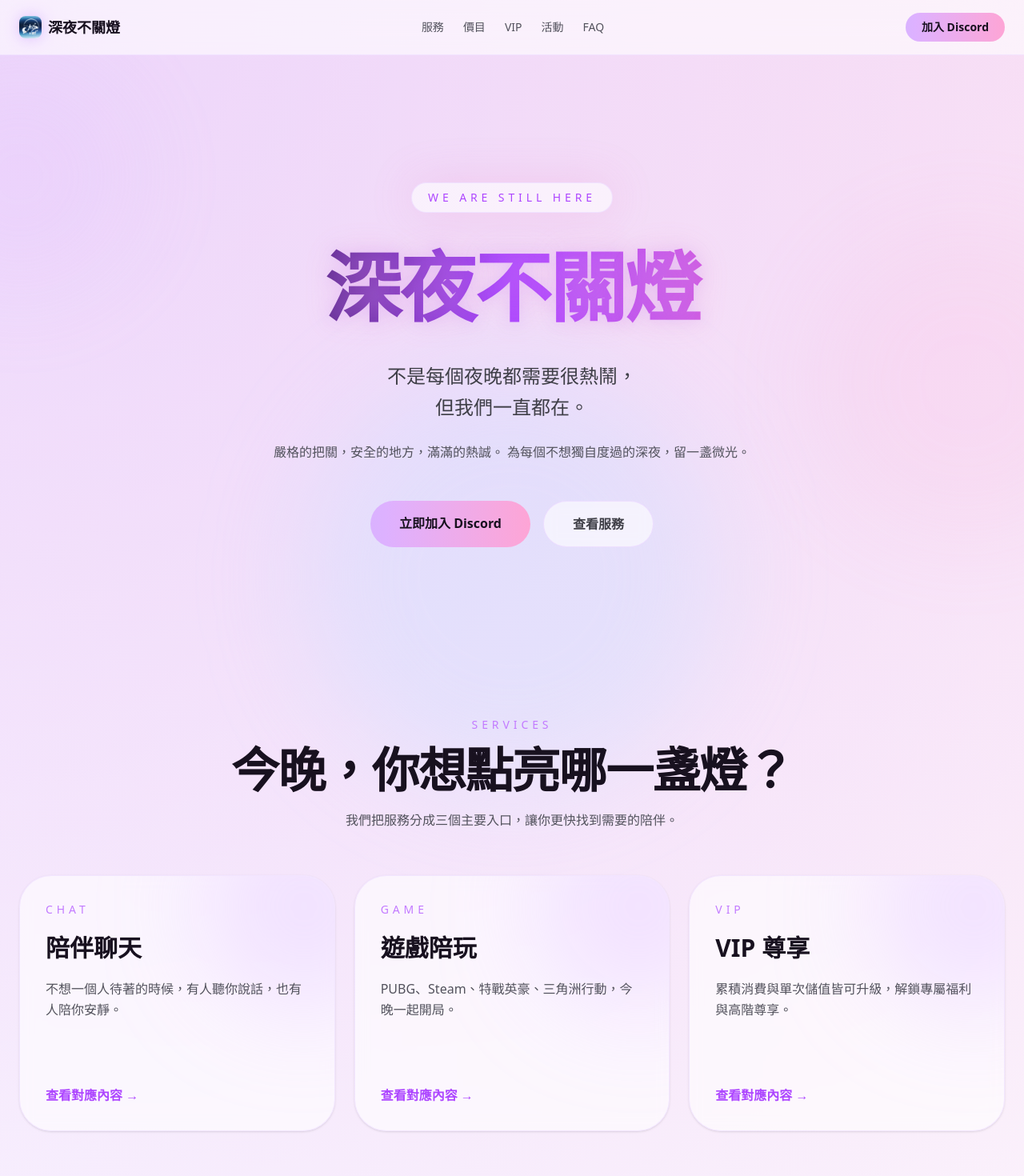
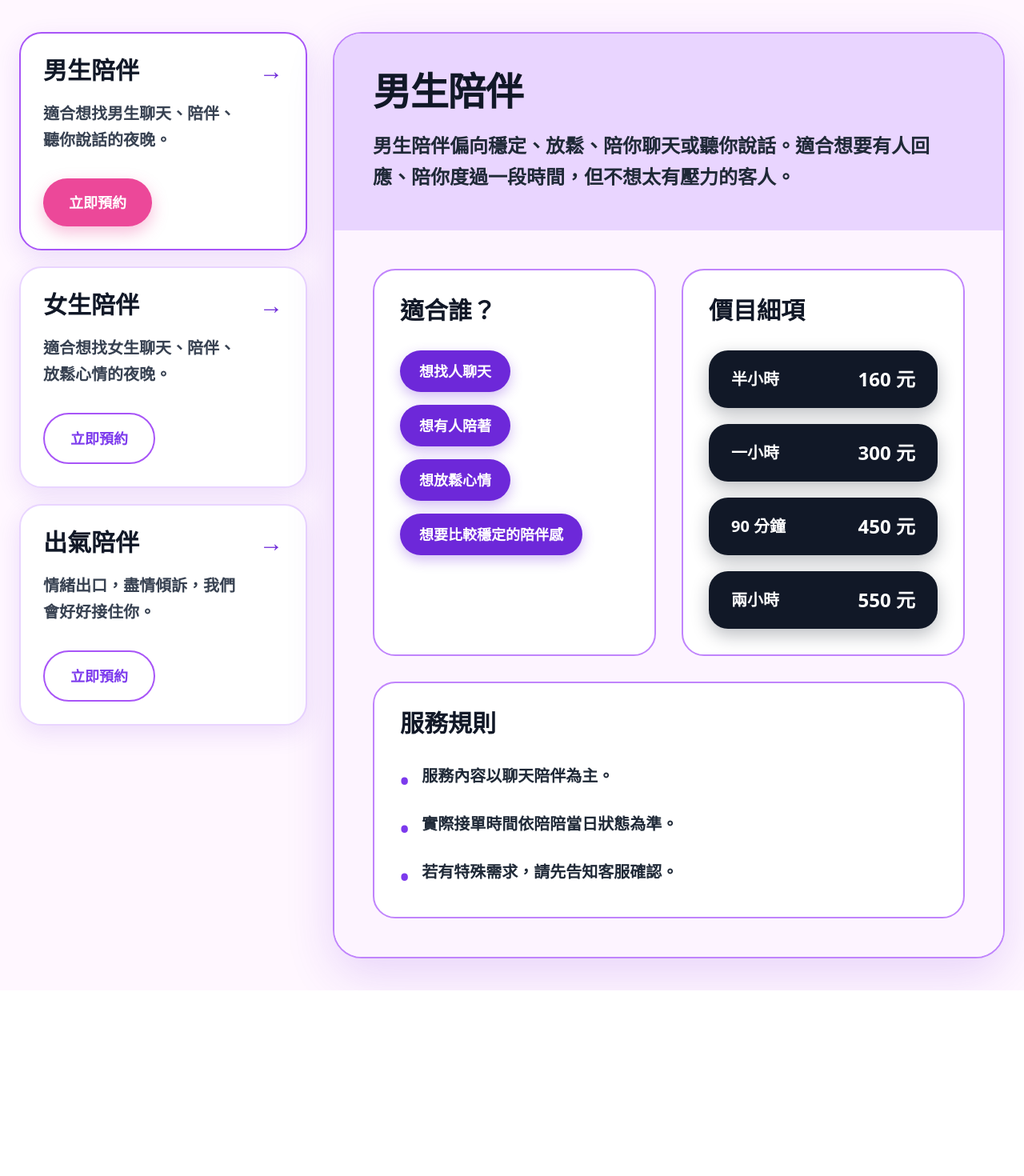
Before and after one commit to moxu09/wearestilllhere, a Next.js app: page / in a window 1280 px wide. Shown: the top 1470 px of the page at 80% size. After the commit the page ends 1238 px from the top, so only its background shows below. Built offline with nearby package versions, Linux system fonts and the light colour scheme.

Commit message:
縮小 detail 預約按鈕版面

```diff
--- a/app/page.tsx
+++ b/app/page.tsx
@@ -1,392 +1,186 @@
-import PriceExplorer from "./components/PriceExplorer";
-
-const discordLink = "https://discord.gg/tXNnXWMHbJ";
-
 const services = [
   {
-    title: "陪伴聊天",
-    label: "CHAT",
-    text: "不想一個人待著的時候，有人聽你說話，也有人陪你安靜。",
-    href: "#price",
+    title: "男生陪伴",
+    desc: "適合想找男生聊天、陪伴、聽你說話的夜晚。",
+    detailTitle: "男生陪伴",
+    detailDesc:
+      "男生陪伴偏向穩定、放鬆、陪你聊天或聽你說話。適合想要有人回應、陪你度過一段時間，但不想太有壓力的客人。",
+    tags: ["想找人聊天", "想有人陪著", "想放鬆心情", "想要比較穩定的陪伴感"],
+    rules: [
+      "服務內容以聊天陪伴為主。",
+      "實際接單時間依陪陪當日狀態為準。",
+      "若有特殊需求，請先告知客服確認。"
+    ],
+    prices: [
+      ["半小時", "160 元"],
+      ["一小時", "300 元"],
+      ["90 分鐘", "450 元"],
+      ["兩小時", "550 元"]
+    ]
   },
   {
-    title: "遊戲陪玩",
-    label: "GAME",
-    text: "PUBG、Steam、特戰英豪、三角洲行動，今晚一起開局。",
-    href: "#price",
+    title: "女生陪伴",
+    desc: "適合想找女生聊天、陪伴、放鬆心情的夜晚。",
+    detailTitle: "女生陪伴",
+    detailDesc:
+      "女生陪伴適合想找人聊天、撒嬌、放鬆、分享生活的人。用輕鬆自然的方式，陪你度過不想一個人的時間。",
+    tags: ["想被溫柔陪伴", "想聊天", "想放鬆", "想找人分享心情"],
+    rules: [
+      "服務內容以聊天陪伴為主。",
+      "可依需求選擇陪伴風格。",
+      "若需指定陪陪，請先確認陪陪是否有空。"
+    ],
+    prices: [
+      ["半小時", "210 元"],
+      ["一小時", "350 元"],
+      ["90 分鐘", "500 元"],
+      ["兩小時", "650 元"]
+    ]
   },
   {
-    title: "VIP 尊享",
-    label: "VIP",
-    text: "累積消費與單次儲值皆可升級，解鎖專屬福利與高階尊享。",
-    href: "#vip",
-  },
+    title: "出氣陪伴",
+    desc: "情緒出口，盡情傾訴，我們會好好接住你。",
+    detailTitle: "出氣陪伴",
+    detailDesc:
+      "出氣陪伴適合心情不好、壓力大、想要有人聽你說的人。你可以放心傾訴，我們會用合適的方式陪你消化情緒。",
+    tags: ["想抒發情緒", "想有人聽", "壓力很大", "想被接住"],
+    rules: [
+      "服務以情緒陪伴與傾聽為主。",
+      "請保持基本尊重與安全界線。",
+      "若內容涉及嚴重危機，建議尋求專業協助。"
+    ],
+    prices: [
+      ["10 分鐘", "100 元"],
+      ["30 分鐘", "250 元"],
+      ["一小時", "450 元"]
+    ]
+  }
 ];
 
-const vipCards = [
-  {
-    title: "VIP",
-    desc: "VIP 1 至 VIP 5，依累積消費或單次儲值升級。",
-    points: ["ASD 回饋", "折價券", "尊享頻道", "自定義 TAG"],
-  },
-  {
-    title: "VVIP",
-    desc: "VVIP 1 至 VVIP 5，解鎖更高階專屬福利。",
-    points: ["專屬客服", "冠名福利", "限定禮包", "尊寵好禮"],
-  },
-];
+export default function ServicePage() {
+  const active = services[0];
 
-const faqs = [
-  [
-    "如何下單？",
-    "加入 Discord 後，依照點單系統選擇服務、時間與付款方式，客服會協助確認。",
-  ],
-  [
-    "可以指定陪陪嗎？",
-    "可以，實際安排會依陪陪當下接單狀態與時間為主。",
-  ],
-  [
-    "遊戲陪玩保證勝率嗎？",
-    "一般娛樂陪玩不保證勝率、KD、段位或掉落物。",
-  ],
-  [
-    "詳細價目在哪裡看？",
-    "官網提供分類參考，完整價目與最新公告請以 Discord 為準。",
-  ],
-];
-
-function SectionTitle({
-  label,
-  title,
-  text,
-  center = false,
-}: {
-  label: string;
-  title: string;
-  text?: string;
-  center?: boolean;
-}) {
   return (
-    <div className={center ? "mb-14 text-center" : "mb-14"}>
-      <p className="mb-4 text-sm tracking-[0.35em] text-purple-400">
-        {label}
-      </p>
-
-      <h2 className="text-4xl font-black tracking-tight text-[#18111f] md:text-6xl">
-        {title}
-      </h2>
-
-      {text && (
-        <p
-          className={`mt-5 max-w-2xl leading-relaxed text-zinc-600 ${
-            center ? "mx-auto" : ""
-          }`}
+    <main className="min-h-screen bg-[#FFF7FF] px-6 py-10 text-[#111827]">
+      <section className="mx-auto grid max-w-7xl grid-cols-1 gap-8 lg:grid-cols-[360px_1fr]">
+        {/* 左側服務列表 */}
+        <div className="space-y-5">
+          {services.map((service, index) => (
+            <div
+              key={service.title}
+              className={[
+                "rounded-[28px] border-2 bg-white p-7 shadow-[0_10px_30px_rgba(109,40,217,0.12)]",
+                index === 0
+                  ? "border-[#A855F7]"
+                  : "border-[#E9D5FF]"
+              ].join(" ")}
             >
-          {text}
-        </p>
-      )}
-    </div>
-  );
-}
-
-export default function Home() {
-  return (
-    <main className="relative min-h-screen overflow-hidden bg-transparent text-[#18111f]">
-      <div className="pointer-events-none fixed inset-0 z-0">
-        <div className="float-light absolute left-[-120px] top-20 h-72 w-72 rounded-full bg-purple-300/30 blur-3xl" />
-        <div className="float-light absolute right-[-120px] top-72 h-96 w-96 rounded-full bg-pink-300/25 blur-3xl" />
-        <div className="absolute bottom-[-180px] left-1/2 h-[520px] w-[520px] -translate-x-1/2 rounded-full bg-blue-200/30 blur-3xl" />
-      </div>
-
-      <header className="fixed left-0 right-0 top-0 z-50 border-b border-purple-200/50 bg-white/60 backdrop-blur-2xl">
-        <div className="mx-auto flex max-w-7xl items-center justify-between px-6 py-4">
-           <a href="#home" className="flex items-center gap-2 text-lg font-black">
-             <img
-               src="/loader-icon.png"
-               alt="深夜不關燈"
-               className="h-7 w-7 rounded-lg object-cover shadow-[0_0_18px_rgba(192,132,252,0.45)]"
-             />
-             深夜不關燈
-          </a>
-
-          <nav className="hidden gap-6 text-sm text-zinc-600 md:flex">
-            <a href="#services" className="hover:text-purple-600">
-              服務
-            </a>
-            <a href="#price" className="hover:text-purple-600">
-              價目
-            </a>
-            <a href="#vip" className="hover:text-purple-600">
-              VIP
-            </a>
-            <a href="#event" className="hover:text-purple-600">
-              活動
-            </a>
-            <a href="#faq" className="hover:text-purple-600">
-              FAQ
-            </a>
-          </nav>
-
-          <a
-            href={discordLink}
-            target="_blank"
-            className="glow-button rounded-full bg-gradient-to-r from-purple-300 to-pink-300 px-5 py-2 text-sm font-bold text-[#18111f]"
-          >
-            加入 Discord
-          </a>
-        </div>
-      </header>
-
-      <section
-        id="home"
-        className="relative z-10 mx-auto flex min-h-screen max-w-7xl items-center px-6 pt-28"
-      >
-        <div className="w-full text-center">
-          <p className="soft-glow mb-8 inline-flex rounded-full border border-purple-200/60 bg-white/60 px-5 py-2 text-sm tracking-[0.35em] text-purple-500">
-            WE ARE STILL HERE
-          </p>
-
-          <h1 className="text-glow mx-auto max-w-5xl bg-gradient-to-r from-[#18111f] via-purple-500 to-pink-400 bg-clip-text text-6xl font-black leading-tight tracking-tight text-transparent md:text-8xl">
-            深夜不關燈
-          </h1>
-
-          <p className="mx-auto mt-8 max-w-2xl text-xl leading-relaxed text-zinc-700 md:text-2xl">
-            不是每個夜晚都需要很熱鬧，
-            <br />
-            但我們一直都在。
-          </p>
-
-          <p className="mx-auto mt-6 max-w-2xl leading-relaxed text-zinc-600">
-            嚴格的把關，安全的地方，滿滿的熱誠。
-            為每個不想獨自度過的深夜，留一盞微光。
-          </p>
-
-          <div className="mt-12 flex flex-col justify-center gap-4 sm:flex-row">
-            <a
-              href={discordLink}
-              target="_blank"
-              className="glow-button rounded-full bg-gradient-to-r from-purple-300 to-pink-300 px-9 py-4 font-black text-[#18111f]"
-            >
-              立即加入 Discord
-            </a>
-
-            <a
-              href="#services"
-              className="rounded-full border border-purple-200/70 bg-white/60 px-9 py-4 font-bold text-zinc-700 backdrop-blur transition hover:bg-white"
-            >
-              查看服務
-            </a>
-          </div>
-        </div>
-      </section>
-
-      <section id="services" className="relative z-10 mx-auto max-w-7xl px-6 py-24">
-        <SectionTitle
-          label="SERVICES"
-          title="今晚，你想點亮哪一盞燈？"
-          text="我們把服務分成三個主要入口，讓你更快找到需要的陪伴。"
-          center
-        />
-
-        <div className="grid gap-6 lg:grid-cols-3">
-          {services.map((service) => (
-            <a
-              key={service.title}
-              href={service.href}
-              className="glass-card group relative min-h-[320px] overflow-hidden rounded-[40px] border border-purple-200/50 bg-white/60 p-8 shadow-sm backdrop-blur"
-            >
-              <div className="absolute right-[-90px] top-[-90px] h-64 w-64 rounded-full bg-purple-300/30 blur-3xl transition group-hover:scale-125" />
-
-              <div className="relative flex h-full flex-col justify-between">
+              <div className="flex items-start justify-between gap-4">
                 <div>
-                  <p className="mb-5 text-sm tracking-[0.35em] text-purple-400">
-                    {service.label}
-                  </p>
-
-                  <h3 className="text-3xl font-black text-[#18111f]">
+                  <h3 className="text-3xl font-black text-[#111827]">
                     {service.title}
                   </h3>
-
-                  <p className="mt-5 leading-relaxed text-zinc-600">
-                    {service.text}
+                  <p className="mt-5 text-xl font-bold leading-relaxed text-[#374151]">
+                    {service.desc}
                   </p>
                 </div>
 
-                <p className="mt-8 font-bold text-purple-500">
-                  查看對應內容 →
+                <span className="text-3xl font-black text-[#6D28D9]">
+                  →
+                </span>
+              </div>
+
+              <button
+                className={[
+                  "mt-8 rounded-full px-8 py-4 text-lg font-black transition",
+                  index === 0
+                    ? "bg-[#EC4899] text-white shadow-[0_8px_20px_rgba(236,72,153,0.35)]"
+                    : "border-2 border-[#A855F7] bg-white text-[#7C3AED]"
+                ].join(" ")}
+              >
+                立即預約
+              </button>
+            </div>
+          ))}
+        </div>
+
+        {/* 右側詳細內容 */}
+        <div className="overflow-hidden rounded-[36px] border-2 border-[#C084FC] bg-white shadow-[0_20px_60px_rgba(109,40,217,0.16)]">
+          {/* 頂部介紹區 */}
+          <div className="bg-[#E9D5FF] px-12 py-12">
+            <h1 className="text-5xl font-black tracking-tight text-[#111827]">
+              {active.detailTitle}
+            </h1>
+            <p className="mt-6 max-w-5xl text-2xl font-extrabold leading-relaxed text-[#1F2937]">
+              {active.detailDesc}
             </p>
           </div>
-            </a>
+
+          <div className="grid grid-cols-1 gap-8 bg-[#FDF4FF] p-12 lg:grid-cols-2">
+            {/* 適合誰 */}
+            <section className="rounded-[28px] border-2 border-[#C084FC] bg-white p-8">
+              <h2 className="text-3xl font-black text-[#111827]">
+                適合誰？
+              </h2>
+
+              <div className="mt-8 flex flex-wrap gap-4">
+                {active.tags.map((tag) => (
+                  <span
+                    key={tag}
+                    className="rounded-full bg-[#6D28D9] px-6 py-3 text-lg font-black text-white shadow-[0_6px_16px_rgba(109,40,217,0.3)]"
+                  >
+                    {tag}
+                  </span>
                 ))}
               </div>
             </section>
 
-      <section id="price" className="relative z-10 bg-white/35 px-6 py-24">
-        <div className="mx-auto max-w-7xl">
-          <SectionTitle
-            label="PRICE"
-            title="價目參考"
-            text="點選分類後，可以繼續查看細項介紹與價目。完整價目與最新公告請以 Discord 為準。"
-          />
+            {/* 價目細項 */}
+            <section className="rounded-[28px] border-2 border-[#C084FC] bg-white p-8">
+              <h2 className="text-3xl font-black text-[#111827]">
+                價目細項
+              </h2>
 
-          <PriceExplorer />
-        </div>
-      </section>
-
-      <section id="vip" className="relative z-10 mx-auto max-w-7xl px-6 py-24">
-        <SectionTitle
-          label="VIP"
-          title="會員尊享"
-          text="不需要一口氣看完所有等級，先理解：消費越高，燈越亮，福利越專屬。"
-          center
-        />
-
-        <div className="grid gap-6 lg:grid-cols-2">
-          {vipCards.map((card) => (
+              <div className="mt-8 space-y-5">
+                {active.prices.map(([time, price]) => (
                   <div
-              key={card.title}
-              className="vip-card rounded-[40px] border border-purple-200/50 bg-white/60 p-9 shadow-sm backdrop-blur"
+                    key={time}
+                    className="flex items-center justify-between rounded-3xl bg-[#111827] px-7 py-5 text-white shadow-[0_8px_22px_rgba(17,24,39,0.28)]"
                   >
-              <p className="mb-5 text-sm tracking-[0.35em] text-purple-400">
-                {card.title}
-              </p>
-
-              <h3 className="text-4xl font-black text-[#18111f]">
-                {card.title === "VIP" ? "基礎會員福利" : "高階尊享福利"}
-              </h3>
-
-              <p className="mt-5 leading-relaxed text-zinc-600">
-                {card.desc}
-              </p>
-
-              <div className="mt-8 grid gap-3 sm:grid-cols-2">
-                {card.points.map((point) => (
-                  <div
-                    key={point}
-                    className="rounded-2xl border border-purple-200/50 bg-white/50 p-4 text-sm font-bold text-zinc-700"
-                  >
-                    {point}
-                  </div>
-                ))}
-              </div>
-
-              <a
-                href={discordLink}
-                target="_blank"
-                className="mt-8 inline-block rounded-full border border-purple-200/70 bg-white/60 px-6 py-3 text-sm font-bold text-zinc-700 transition hover:bg-white"
-              >
-                查看完整會員制度
-              </a>
+                    <span className="text-xl font-black">
+                      {time}
+                    </span>
+                    <span className="text-2xl font-black">
+                      {price}
+                    </span>
                   </div>
                 ))}
               </div>
             </section>
 
-      <section id="event" className="relative z-10 bg-white/35 px-6 py-24">
-        <div className="mx-auto grid max-w-7xl gap-8 lg:grid-cols-[0.95fr_1.05fr] lg:items-center">
-          <div>
-            <p className="mb-5 text-sm tracking-[0.35em] text-purple-400">
-              OPENING EVENT
-            </p>
-
-            <h2 className="text-4xl font-black text-[#18111f] md:text-6xl">
-              開幕大活動
+            {/* 服務規則 */}
+            <section className="rounded-[28px] border-2 border-[#C084FC] bg-white p-8 lg:col-span-2">
+              <h2 className="text-3xl font-black text-[#111827]">
+                服務規則
               </h2>
 
-            <p className="mt-6 max-w-xl text-lg leading-relaxed text-zinc-700">
-              活動期間每消費 1000 元獲得 1 張抽獎券，抽獎券可累加。
-            </p>
-
-            <div className="mt-8 grid gap-4 sm:grid-cols-3">
-              {[
-                ["活動期間", "6/01 - 8/31"],
-                ["開獎日期", "9/10"],
-                ["抽獎券", "1000 元 = 1 張"],
-              ].map(([label, value]) => (
-                <div
-                  key={label}
-                  className="rounded-3xl border border-purple-200/50 bg-white/60 p-5 shadow-sm backdrop-blur"
+              <ul className="mt-8 space-y-5">
+                {active.rules.map((rule) => (
+                  <li
+                    key={rule}
+                    className="flex gap-4 text-xl font-extrabold leading-relaxed text-[#1F2937]"
                   >
-                  <p className="text-sm text-zinc-500">{label}</p>
-                  <p className="mt-2 font-black text-[#18111f]">{value}</p>
-                </div>
+                    <span className="mt-1 text-3xl font-black text-[#7C3AED]">
+                      •
+                    </span>
+                    <span>{rule}</span>
+                  </li>
                 ))}
-            </div>
-          </div>
-
-          <div className="glass-card rounded-[44px] border border-yellow-200/70 bg-white/60 p-10 shadow-sm backdrop-blur">
-            <p className="mb-4 text-sm tracking-[0.35em] text-yellow-500">
-              GRAND PRIZE
-            </p>
-
-            <h3 className="text-4xl font-black text-[#18111f]">
-              總數滿 3000 張
-            </h3>
-
-            <p className="mt-6 text-2xl font-black text-[#18111f]">
-              iPhone 17 Pro Max 512G
-            </p>
-
-            <p className="mt-2 text-zinc-600">
-              價值約 52,900 元
-            </p>
-
-            <p className="mt-8 text-sm leading-relaxed text-zinc-500">
-              其他獎項包含 MacBook Air、iPad Air、AirPods Max、AirPods Pro、Nitro 等，詳細依 Discord 官方公告為準。
-            </p>
+              </ul>
+            </section>
           </div>
         </div>
       </section>
-
-      <section id="faq" className="relative z-10 mx-auto max-w-5xl px-6 py-24">
-        <SectionTitle label="FAQ" title="常見問題" center />
-
-        <div className="space-y-5">
-          {faqs.map(([question, answer]) => (
-            <div
-              key={question}
-              className="glass-card rounded-[30px] border border-purple-200/50 bg-white/60 p-8 shadow-sm backdrop-blur"
-            >
-              <h3 className="mb-3 text-xl font-bold text-[#18111f]">
-                {question}
-              </h3>
-
-              <p className="leading-relaxed text-zinc-600">
-                {answer}
-              </p>
-            </div>
-          ))}
-        </div>
-      </section>
-
-      <section id="contact" className="relative z-10 px-6 py-28 text-center">
-        <div className="mx-auto max-w-4xl overflow-hidden rounded-[44px] border border-purple-200/50 bg-white/60 p-10 shadow-sm backdrop-blur md:p-16">
-          <p className="mb-4 text-sm tracking-[0.35em] text-purple-400">
-            JOIN US
-          </p>
-
-          <h2 className="text-4xl font-black text-[#18111f] md:text-6xl">
-            今晚，讓燈為你亮著。
-          </h2>
-
-          <p className="mx-auto mt-6 max-w-2xl leading-relaxed text-zinc-600">
-            想點單、儲值、詢問服務，請透過 Discord 聯絡客服。
-            我們會在深夜裡，替你留一盞燈。
-          </p>
-
-          <a
-            href={discordLink}
-            target="_blank"
-            className="glow-button mt-10 inline-block rounded-full bg-gradient-to-r from-purple-300 to-pink-300 px-10 py-4 font-black text-[#18111f]"
-          >
-            進入 Discord
-          </a>
-        </div>
-      </section>
-
-      <footer className="relative z-10 border-t border-purple-200/50 px-6 py-8 text-center text-sm text-zinc-500">
-        © 2026 深夜不關燈 We Are Still Here
-      </footer>
     </main>
   );
 }
```
Lines whose indentation alone changed are shown as unchanged.
